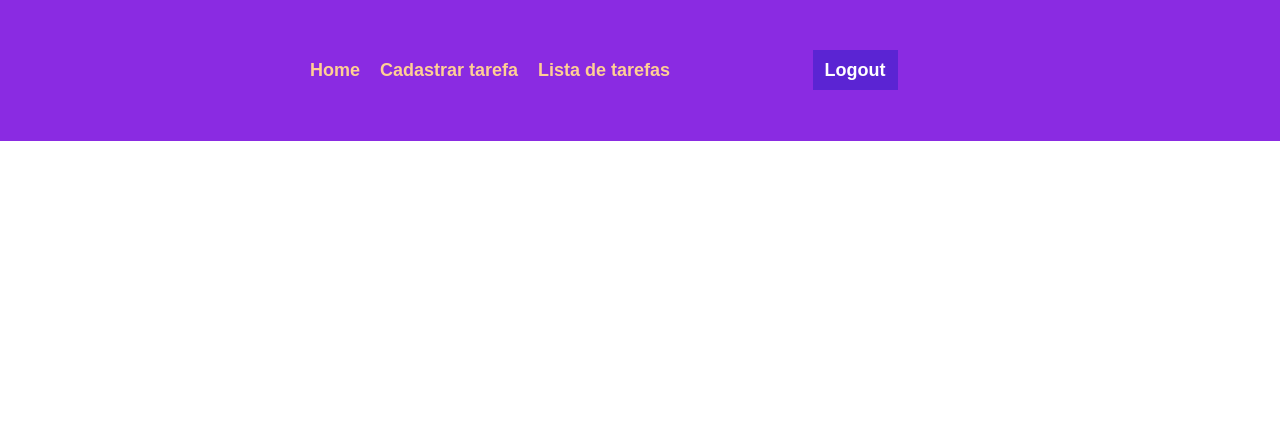
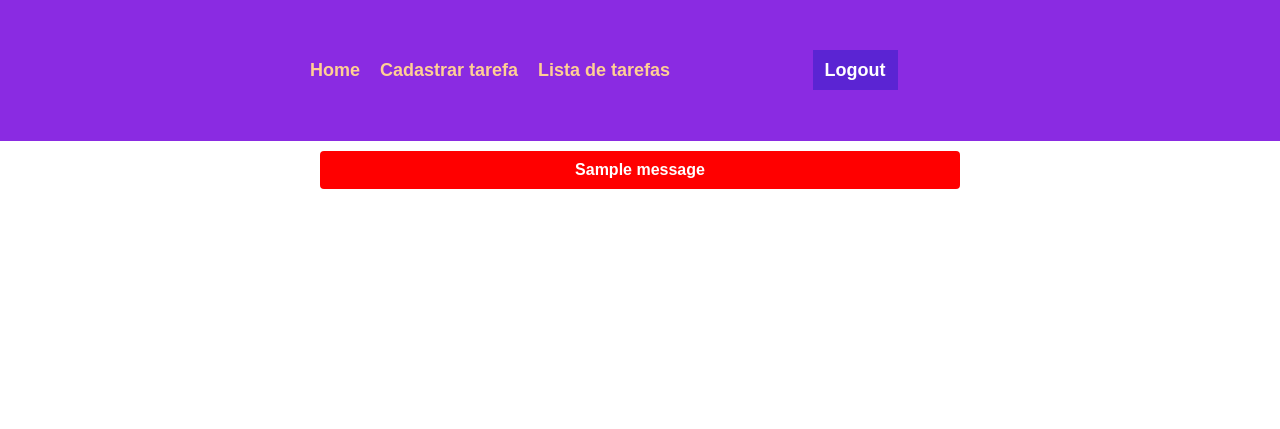
Before and after one commit to ErickIgles/todo-app, a Django app: page / in a window 1280 px wide. Shown: the top 429 px of the page. Run offline with Django 4.2, Linux system fonts and the light colour scheme; a user stored in the database is signed in; tables that the repository leaves empty hold one stand-in row (values such as "Sample post"); one stand-in notice (Sample message) is shown.

Commit message:
feat: adiciona exibição de mensagens de aviso ao template base.html

```diff
--- a/tasks/templates/base.html
+++ b/tasks/templates/base.html
@@ -59,6 +59,20 @@
 
 
     <main class="container">
+
+        {% if messages  %}
+            <div class="espaco-messages">
+
+                {% for message in messages %}
+                    <p>
+                        {{ message }}
+                    </p>
+                {% endfor %}
+
+            </div>
+        {% endif %}
+
+
         {% block main %}
 
 
```
